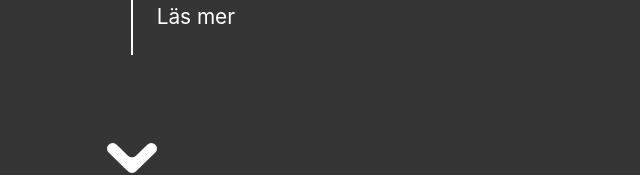
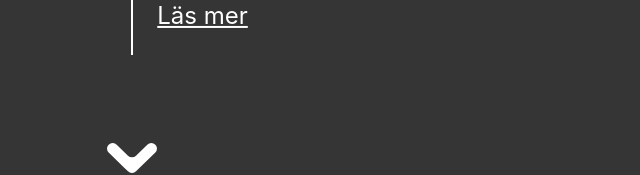
Before and after one commit to HampusBjorn/BTH-PUG, a plain HTML site: page index.html in a window 1280 px wide. Shown: the part 1401-1576 px from the top of the page, 508-1148 px from the left. Drawn offline with nearby package versions, Linux system fonts and the light colour scheme.

Commit message:
Add files via upload

```diff
--- a/style/main.css
+++ b/style/main.css
@@ -240,6 +240,11 @@ cursor: pointer;
         width: 100%;
 }
 
+p.info {
+    text-decoration-line: underline;
+    font-size: 1.5rem;
+}
+
 @media only screen and (max-width: 1000px){
     .mainText p {font-size: 6.5vw;}
     .utbud {font-size: 6.5vw;}
```
